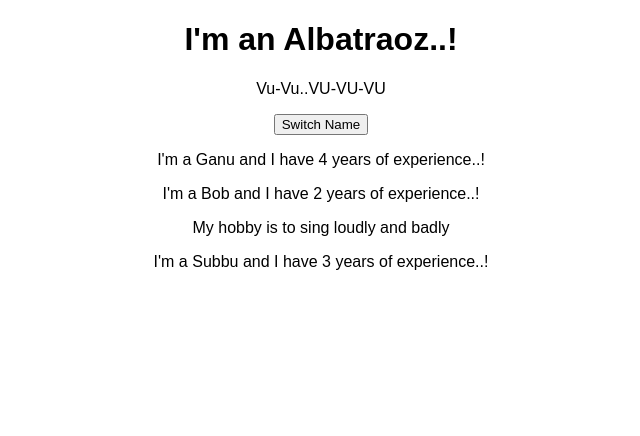
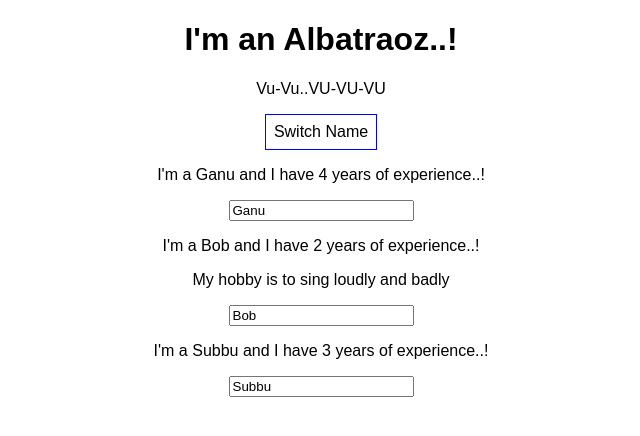
Before and after one commit to c8hrish/react-complete-guide, a React (Create React App) app: page / in a window 1280 px wide. Shown: the top 436 px of the page, without its empty margins (319-959 px from the left). Built offline with nearby package versions, Linux system fonts and the light colour scheme.

Commit message:
final finished

```diff
--- a/src/App.js
+++ b/src/App.js
@@ -11,28 +11,53 @@
     ]
   }
 
-  switchNameHandler=() =>{
+  switchNameHandler=(newName) =>{
     this.setState( {
       deejays: [
-        { name:'Ganesha', exp:'4'},
-        { name:'Bobby', exp:'2'},
+        { name:newName, exp:'4'},
+        { name:'Bablu', exp:'2'},
         { name:'Subramaniam', exp:'8'}
       ]
     }
     )
   }
 
+  namechangedHandler = (event) => {
+    this.setState({
+      deejays:[
+        {name:'Ganesh', exp:4},
+        {name:event.target.value, exp:2},
+        {name:'Subramaniam', exp:3}
+      ]
+    })
+  }
 
-
-  render() {
+render() {
+  const style = {
+    backgroundColor: 'white',
+    font: 'inherit',
+    border: '1px solid blue',
+    padding: '8px',
+    cursor: 'pointer'
+  }
     return (
       <div className="App">
         <h1>I'm an Albatraoz..!</h1>
         <p>Vu-Vu..VU-VU-VU</p>
-        <button onClick={this.switchNameHandler}>Switch Name</button>
-        <Person name={this.state.deejays[0].name} exp={this.state.deejays[0].exp}/>
-        <Person name={this.state.deejays[1].name} exp={this.state.deejays[1].exp}>My hobby is to sing loudly and badly</Person>
-        <Person name={this.state.deejays[2].name} exp={this.state.deejays[2].exp}/>
+        <button style = {style}
+          onClick={() => this.switchNameHandler('Ganesha!')}>Switch Name</button>
+        <Person
+          name={this.state.deejays[0].name}
+          exp={this.state.deejays[0].exp}/>
+        <Person
+          name={this.state.deejays[1].name}
+          exp={this.state.deejays[1].exp}
+          click={this.switchNameHandler.bind(this,'Bablya!')}
+          changed={this.namechangedHandler}
+          >My hobby is to sing loudly and badly</Person>
+        <Person
+          name={this.state.deejays[2].name}
+          exp={this.state.deejays[2].exp}/>
       </div>
     );
   }
--- /dev/null
+++ b/src/Person/Person.css
@@ -0,0 +1,8 @@
+.Person{
+    width:60%;
+    margin:16px auto;
+    border: 1px solid #eee;
+    box-shadow: 0 2px 3px #ccc;
+    padding: 16px;
+    text-align: center;
+}
--- a/src/Person/Person.js
+++ b/src/Person/Person.js
@@ -2,9 +2,10 @@
 
 const Person = ( props ) => {
     return (
-        <div>
-           <p>I'm a {props.name} and I have {props.exp} years of experience..! </p>
+        <div className="Person">
+           <p onClick={props.click}>I'm a {props.name} and I have {props.exp} years of experience..! </p>
            <p>{props.children}</p>
+           <input type="text" onChange={props.changed} value={props.name}/>
         </div>
 
     )
```
